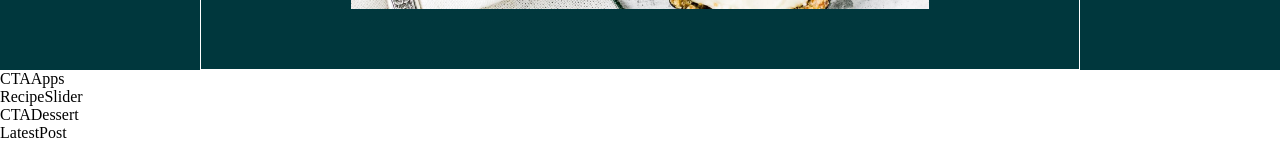
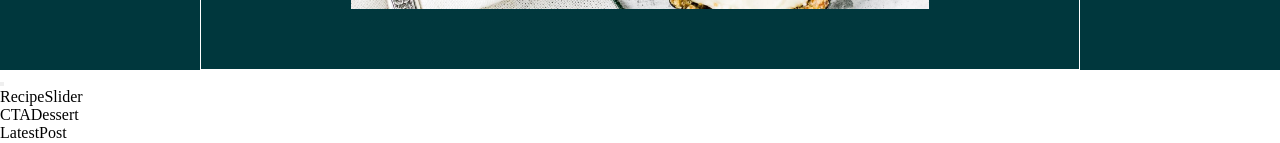
Before and after one commit to EmilyALaBelle/Food-Blog-Front, a React (Create React App) app: page / in a window 1280 px wide. Shown: the part 1491-1634 px from the top of the page. Built offline with nearby package versions, Linux system fonts and the light colour scheme; the HTML template or start-up script is replaced by a standard one; a web font is replaced by a local one.

Commit message:
CTA Apps page

```diff
--- a/src/components/CTAApps/CTAApps.css
+++ b/src/components/CTAApps/CTAApps.css
@@ -0,0 +1,3 @@
+.app__CTAAPPS{
+  background-image: url('');
+}
--- a/src/components/CTAApps/CTAApps.jsx
+++ b/src/components/CTAApps/CTAApps.jsx
@@ -2,7 +2,9 @@ import React from 'react'
 
 const CTAApps = () => {
   return (
-    <div>CTAApps</div>
+    <div className='app__CTAAPPS'>
+      <button></button>
+    </div>
   )
 }
 
```
